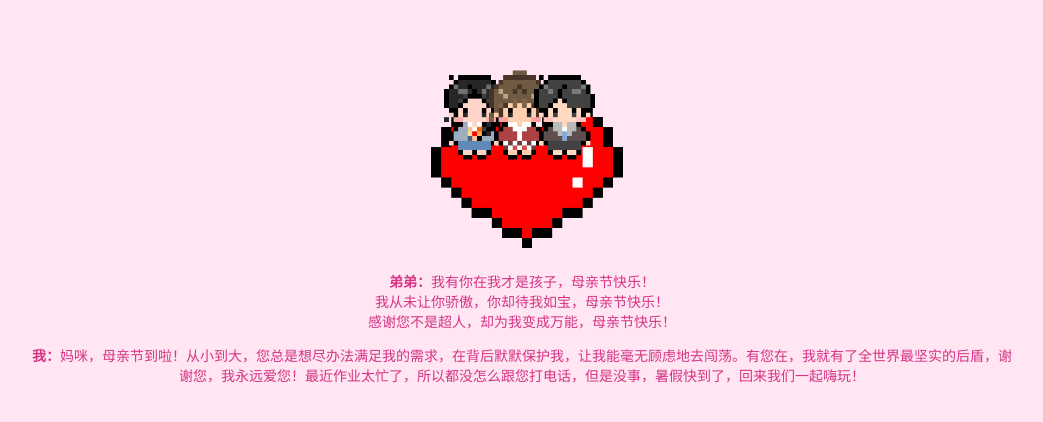
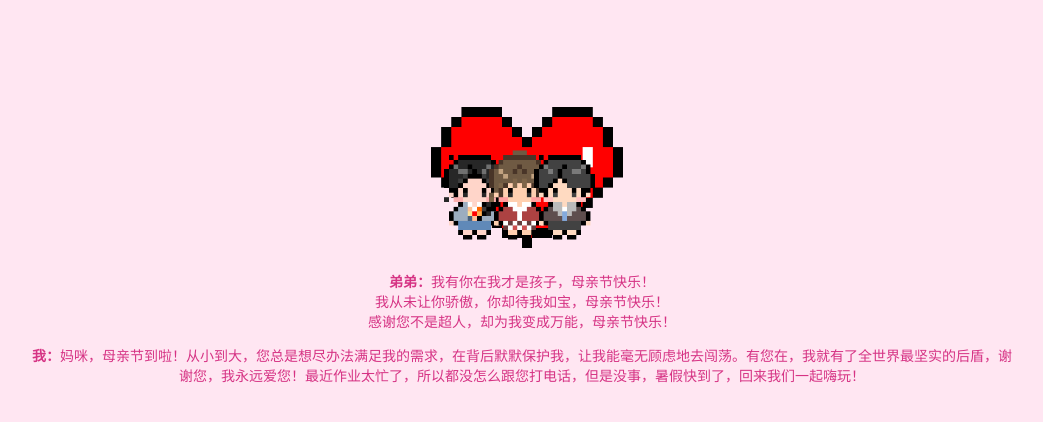
Before and after one commit to QingzhouC/Mothers_day, a plain HTML site: page index.html in a window 1280 px wide. Shown: the part 256-678 px from the top of the page, without its empty margins (118-1161 px from the left). Drawn offline with Linux system fonts and the light colour scheme.

Commit message:
Update index.html

```diff
--- a/index.html
+++ b/index.html
@@ -32,14 +32,14 @@
         }
         .heart {
             position: absolute;
-            top: -25px; /* Reduced space between the heart and "母亲节快乐" */
+            top: -25px; /* Adjusted space to bring heart closer to the text */
             width: 300px;
             animation: pulseHeart 1.5s ease-in-out infinite;
         }
         .character {
             position: absolute;
-            bottom: -35;
-            width: 150px; /* Increased size of the characters */
+            bottom: -35px; /* Adjusted bottom space to bring characters closer to the heart */
+            width: 150px; /* Adjusted size of characters to fit better */
         }
         .me { left: 0; }
         .brother { right: 0; }
```
